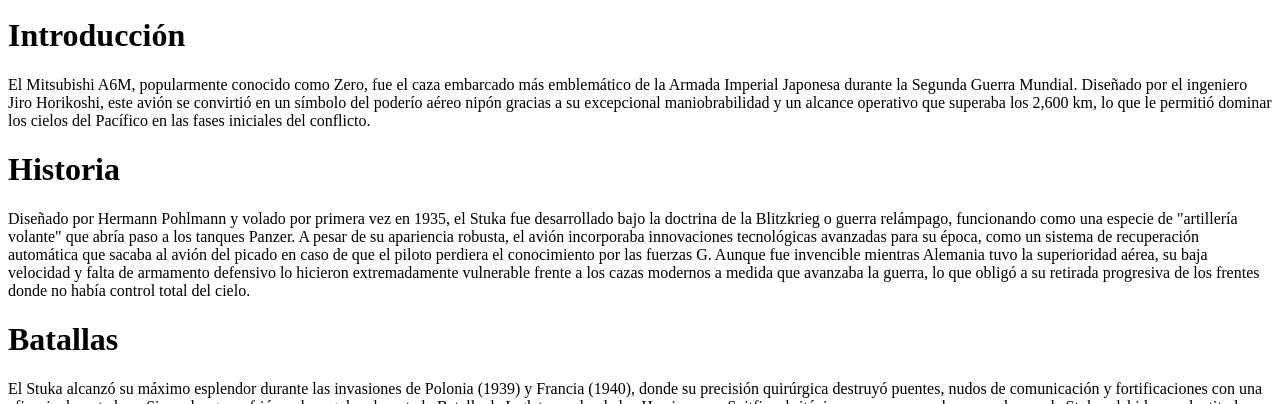
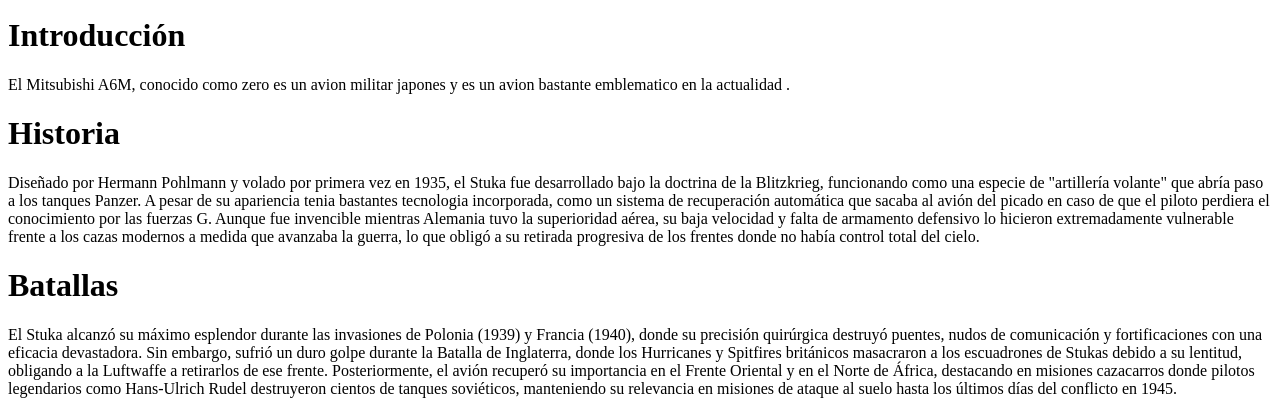
Before and after one commit to Albertomontero3/avion, a plain HTML site: page html/zeromitsubishi.html in a window 1280 px wide. Shown: the part 352-756 px from the top of the page. Drawn offline with Linux system fonts and the light colour scheme.

Commit message:
Update zeromitsubishi.html

```diff
--- a/html/zeromitsubishi.html
+++ b/html/zeromitsubishi.html
@@ -23,9 +23,9 @@ img{
 <h1 style="text-align: center;">Stuka</h1>
 <center><img src="../figuras/mitsubishizero.jpg" alt="mitsubishizero" style="width:350px; height:250px;"><figcaption style="text-align: center;">Mitsubishi zero</center>
 <h1>Introducción</h1>
-<p>El Mitsubishi A6M, popularmente conocido como Zero, fue el caza embarcado más emblemático de la Armada Imperial Japonesa durante la Segunda Guerra Mundial. Diseñado por el ingeniero Jiro Horikoshi, este avión se convirtió en un símbolo del poderío aéreo nipón gracias a su excepcional maniobrabilidad y un alcance operativo que superaba los 2,600 km, lo que le permitió dominar los cielos del Pacífico en las fases iniciales del conflicto.</p>
+<p>El Mitsubishi A6M, conocido como zero es un avion militar japones y es un avion bastante emblematico en la actualidad .</p>
 <h1>Historia</h1>
-<p>Diseñado por Hermann Pohlmann y volado por primera vez en 1935, el Stuka fue desarrollado bajo la doctrina de la Blitzkrieg o guerra relámpago, funcionando como una especie de "artillería volante" que abría paso a los tanques Panzer. A pesar de su apariencia robusta, el avión incorporaba innovaciones tecnológicas avanzadas para su época, como un sistema de recuperación automática que sacaba al avión del picado en caso de que el piloto perdiera el conocimiento por las fuerzas G. Aunque fue invencible mientras Alemania tuvo la superioridad aérea, su baja velocidad y falta de armamento defensivo lo hicieron extremadamente vulnerable frente a los cazas modernos a medida que avanzaba la guerra, lo que obligó a su retirada progresiva de los frentes donde no había control total del cielo.</p>
+<p>Diseñado por Hermann Pohlmann y volado por primera vez en 1935, el Stuka fue desarrollado bajo la doctrina de la Blitzkrieg, funcionando como una especie de "artillería volante" que abría paso a los tanques Panzer. A pesar de su apariencia tenia bastantes tecnologia incorporada, como un sistema de recuperación automática que sacaba al avión del picado en caso de que el piloto perdiera el conocimiento por las fuerzas G. Aunque fue invencible mientras Alemania tuvo la superioridad aérea, su baja velocidad y falta de armamento defensivo lo hicieron extremadamente vulnerable frente a los cazas modernos a medida que avanzaba la guerra, lo que obligó a su retirada progresiva de los frentes donde no había control total del cielo.</p>
 <h1>Batallas</h1>
 <p>El Stuka alcanzó su máximo esplendor durante las invasiones de Polonia (1939) y Francia (1940), donde su precisión quirúrgica destruyó puentes, nudos de comunicación y fortificaciones con una eficacia devastadora. Sin embargo, sufrió un duro golpe durante la Batalla de Inglaterra, donde los Hurricanes y Spitfires británicos masacraron a los escuadrones de Stukas debido a su lentitud, obligando a la Luftwaffe a retirarlos de ese frente. Posteriormente, el avión recuperó su importancia en el Frente Oriental y en el Norte de África, destacando en misiones cazacarros donde pilotos legendarios como Hans-Ulrich Rudel destruyeron cientos de tanques soviéticos, manteniendo su relevancia en misiones de ataque al suelo hasta los últimos días del conflicto en 1945.</p>
 <table border ='8' class ='center'>
```
